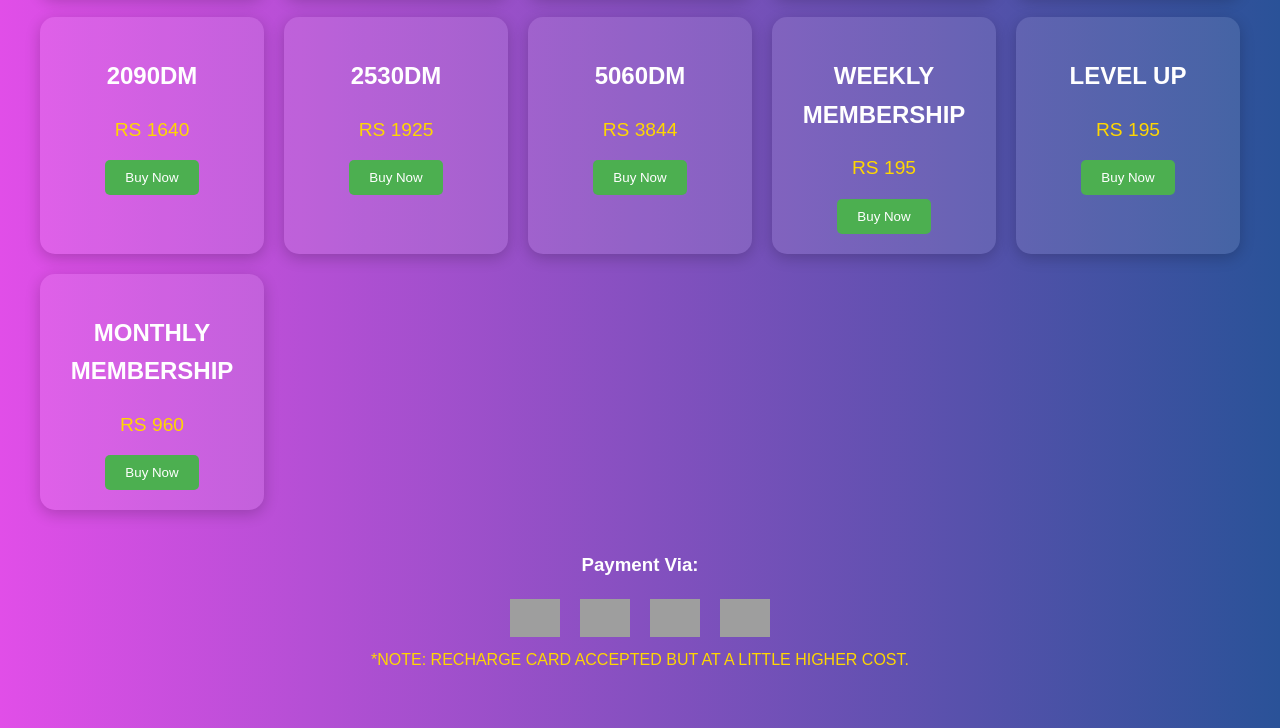
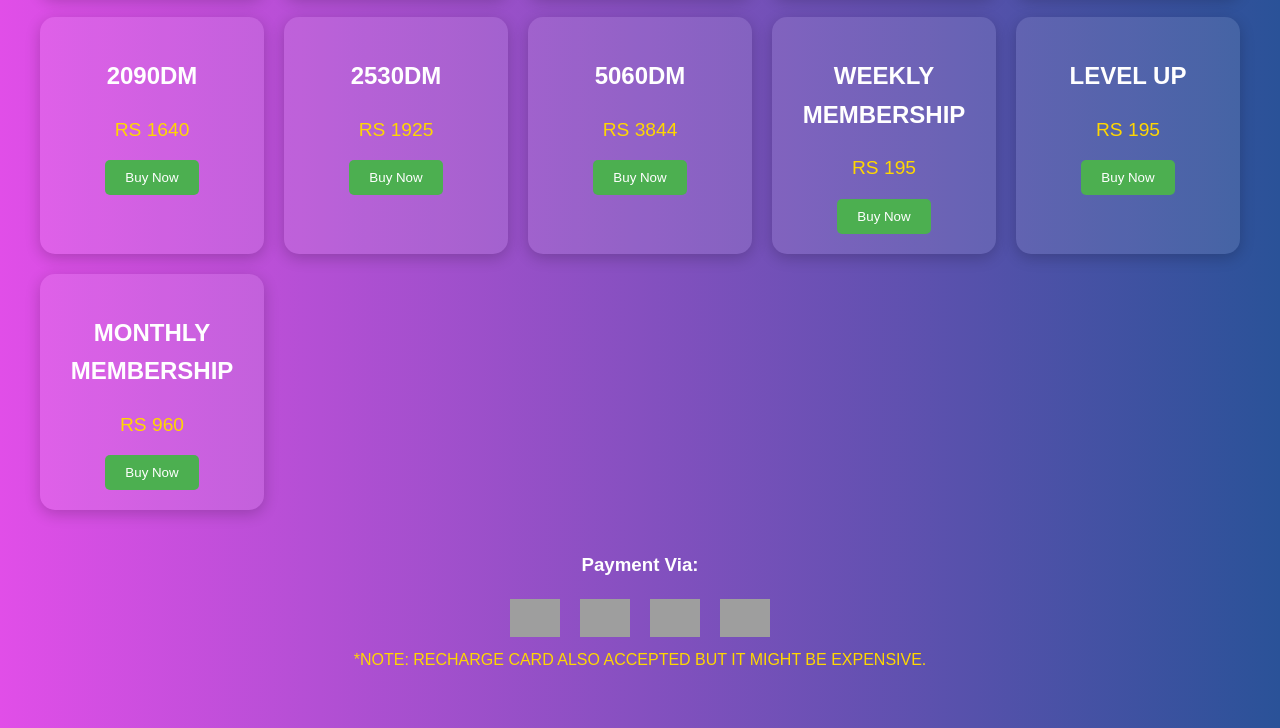
Before and after one commit to Dineshkhang/topup-list, a plain HTML site: page index.html in a window 1280 px wide. Shown: the part 570-1298 px from the top of the page. Drawn offline with Linux system fonts and the light colour scheme; grey boxes are pictures that could not be loaded.

Commit message:
not message modification

```diff
--- a/index.html
+++ b/index.html
@@ -122,7 +122,7 @@
         <img src="https://upload.wikimedia.org/wikipedia/commons/9/9a/IME_Pay_logo.png" alt="IME Pay">
         <img src="https://upload.wikimedia.org/wikipedia/commons/7/72/Bank_Transfer_icon.png" alt="Bank Transfer">
       </div>
-      <p>*NOTE: RECHARGE CARD ACCEPTED BUT AT A LITTLE HIGHER COST.</p>
+      <p>*NOTE: RECHARGE CARD ALSO ACCEPTED  BUT IT MIGHT BE EXPENSIVE.</p>
     </div>
   </div>
 </body>
```
